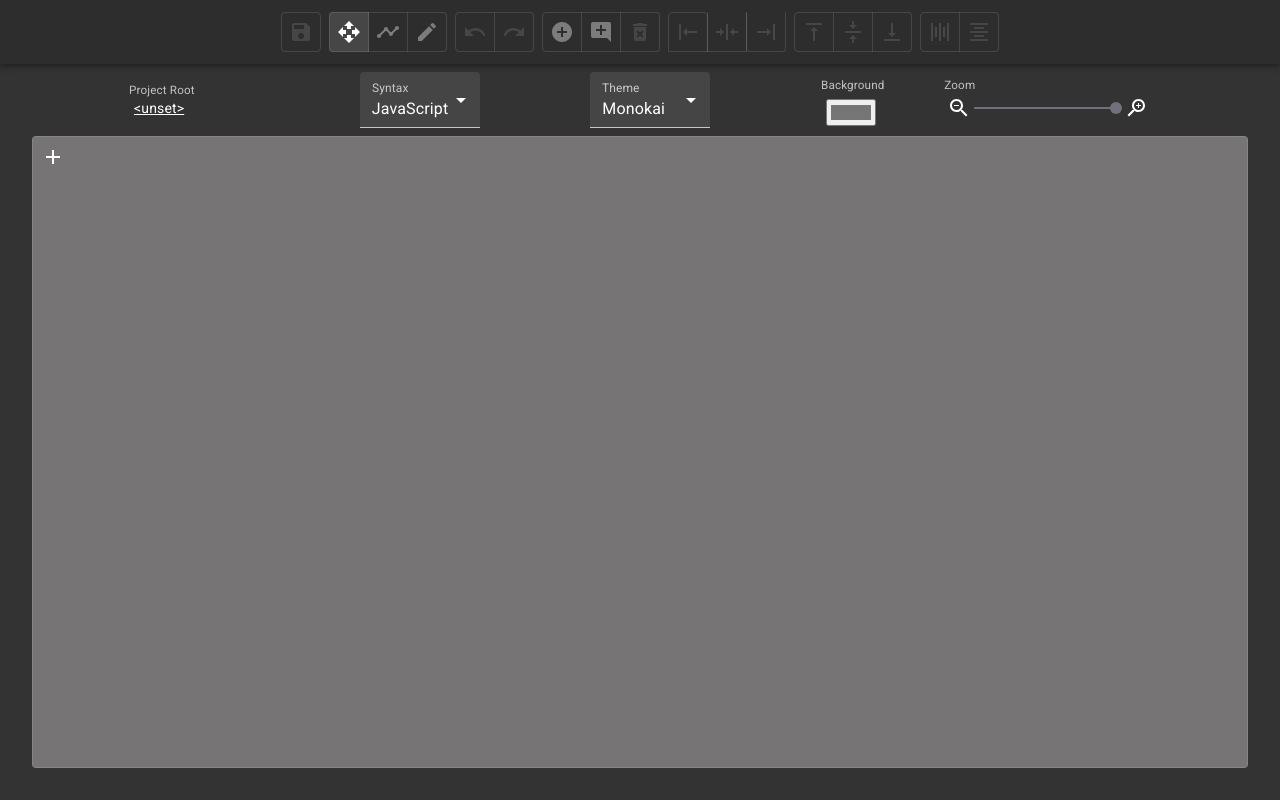
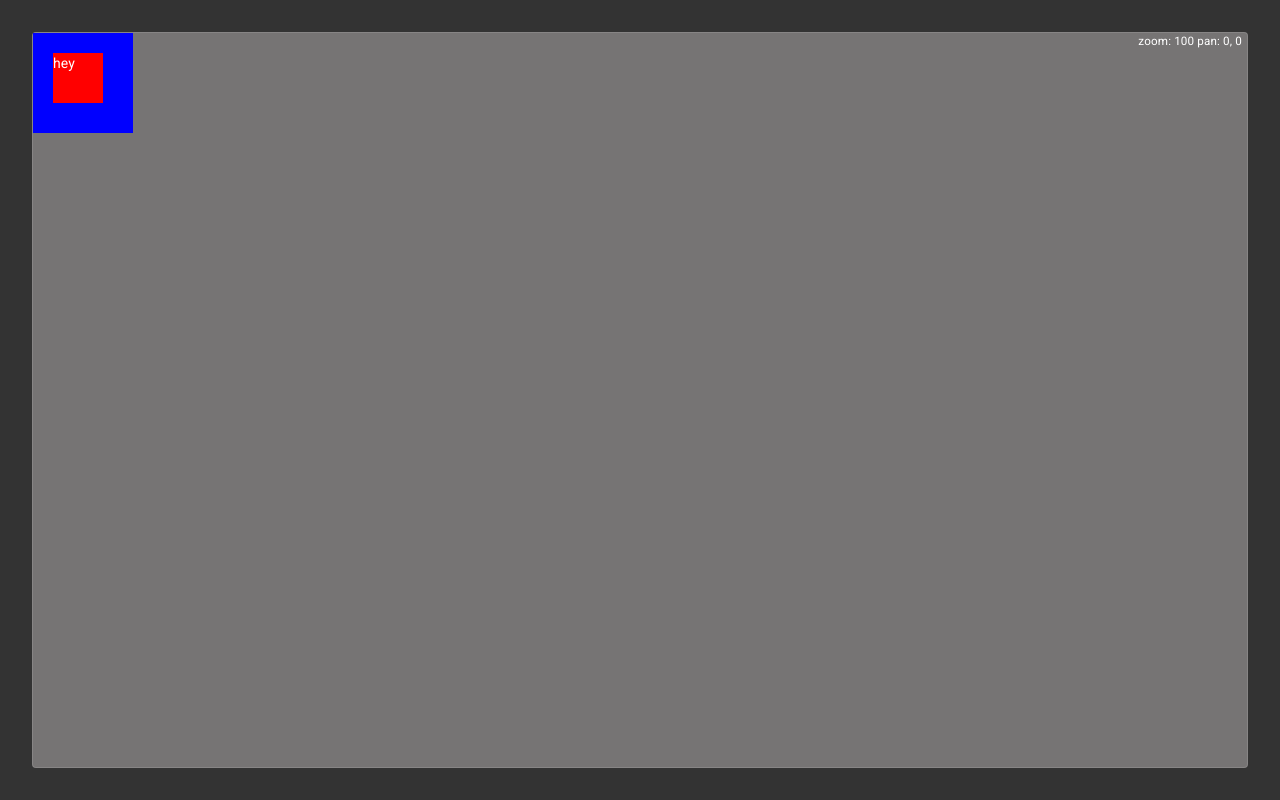
Before and after one commit to dragonworx/codemap, a React (Vite) app: page / in a window 1280 px wide. Built offline with nearby package versions, Linux system fonts and the light colour scheme.

Commit message:
initial commit

```diff
--- a/package.json
+++ b/package.json
@@ -15,6 +15,7 @@
     "typescript": "^3.8.3"
   },
   "dependencies": {
+    "@flatten-js/core": "^1.2.2",
     "@material-ui/core": "^4.9.5",
     "@material-ui/icons": "^4.9.1",
     "@material-ui/lab": "^4.0.0-alpha.46",
--- /dev/null
+++ b/src/components/affineView.tsx
@@ -0,0 +1,131 @@
+import {
+   React,
+   useState,
+   useRef,
+   makeStyles,
+   MouseEvent,
+   KeyboardEvent,
+   WheelEvent,
+} from '~lib';
+import {
+   Keys
+} from '~hooks';
+import { Tuple } from '~core/geom';
+import { Drag } from '~core/drag';
+
+export const MAX_ZOOM = 200;
+export const MIN_ZOOM = 20;
+export const DEFAULT_ZOOM = 100;
+
+export interface AffineViewProps {
+   children: React.ReactNode | React.ReactNode[];
+   zoom?: number;
+   pan?: Tuple;
+   onPan?: (panX: number, panY: number) => void;
+   onZoom?: (zoom: number) => void;
+}
+
+const useStyles = (panX: number, panY: number, zoom: number) => {
+   const scale = zoom / 100;
+   return makeStyles(theme => ({
+      affineTransform: {
+         position: 'absolute',
+         top: 0,
+         left: 0,
+         width: '100%',
+         height: '100%',
+         '& > *': {
+            transform: `translate(${panX}px, ${panY}px) scale(${scale}, ${scale})`,
+         }
+      },
+      debug: {
+         position: 'absolute',
+         top: 0,
+         right: 5,
+         fontSize: 'smaller',
+         transform: 'none!important'
+      },
+      panHover: {
+         cursor: 'grab',
+      },
+      panDrag: {
+         cursor: 'grabbing',
+      },
+   }));
+};
+
+export function AffineView(props: AffineViewProps) {
+   const divElement: React.Ref<HTMLDivElement> = useRef(null);
+   const { zoom: defaultZoom = DEFAULT_ZOOM, pan: defaultPan = { x: 0, y: 0 }, children, onPan, onZoom } = props;
+   const [ zoom, setZoom ] = useState(defaultZoom);
+   const [ panX, setPanX ] = useState(defaultPan.x);
+   const [ panY, setPanY ] = useState(defaultPan.y);
+   const [ isMouseDown, setIsMouseDown ] = useState(false);
+   const [ isPanHover, setIsPanHover ] = useState(false);
+   const [ drag ] = useState(new Drag());
+   const classes = useStyles(panX, panY, zoom)();
+
+   const canvasRect = () => divElement.current!.getBoundingClientRect();
+   const mouseToLocalPoint = (e: MouseEvent) => {
+      const { clientX, clientY } = e;
+      const rect = canvasRect();
+      const x = (clientX - rect.left);
+      const y = (clientY - rect.top);
+      return { x, y } as Tuple;
+   };
+
+   const onMouseDown = (e: MouseEvent) => {
+      setIsMouseDown(true);
+      const point = mouseToLocalPoint(e);
+      drag.start(point, { x: panX, y: panY });
+   }
+
+   const onMouseMove = (e: MouseEvent) => {
+      if (isMouseDown && isPanHover) {
+         const point = mouseToLocalPoint(e);
+         const { x: newPanX, y: newPanY } = drag.value(point);
+         setPanX(newPanX);
+         setPanY(newPanY);
+         onPan && onPan(newPanX, newPanY);
+      }
+   };
+
+   const onMouseUp = () => setIsMouseDown(false);
+
+   const onKeyDown = (e: KeyboardEvent) => {
+      if (e.keyCode === Keys.SPACE) {
+         setIsPanHover(true);
+      }
+   };
+
+   const onKeyUp = (e: KeyboardEvent) => {
+      if (e.keyCode === Keys.SPACE) {
+         setIsPanHover(false);
+      }
+   };
+
+   const onWheel = (e: WheelEvent<HTMLDivElement>) => {
+      const { deltaY } = e;
+      const delta = deltaY > 0 ? 10 : -10;
+      const newZoom = Math.max(MIN_ZOOM, Math.min(MAX_ZOOM, zoom - delta));
+      setZoom(newZoom);
+      onZoom && onZoom(newZoom);
+   };
+
+   return (
+      <div
+         ref={divElement}
+         tabIndex={0}
+         className={`${classes.affineTransform} ${isPanHover ? isMouseDown ? classes.panDrag : classes.panHover : ''}`}
+         onMouseDown={onMouseDown}
+         onMouseMove={onMouseMove}
+         onMouseUp={onMouseUp}
+         onKeyDown={onKeyDown}
+         onKeyUp={onKeyUp}
+         onWheel={onWheel}
+      >
+         {children}
+         <div className={classes.debug}>zoom: {zoom} pan: {panX}, {panY}</div>
+      </div>
+   );
+}
--- a/src/components/app.tsx
+++ b/src/components/app.tsx
@@ -1,4 +1,8 @@
-import * as React from 'react';
+import {
+  React,
+  useState,
+  MouseEvent,
+} from '~lib';
 import Paper from '@material-ui/core/Paper';
 import { makeStyles } from '@material-ui/core/styles';
 import { createMuiTheme, CssBaseline } from '@material-ui/core';
@@ -10,6 +14,9 @@ import {
 } from '~components';
 import { useCommands } from '~commands';
 import { useKeyUpEvent, Keys } from '~hooks';
+
+
+import { AffineView } from '~components/affineView';
 
 const useStyles = makeStyles(theme => ({
   app: {
@@ -24,8 +31,26 @@ const useStyles = makeStyles(theme => ({
     position: 'relative',
     backgroundColor: '#767474',
     flexGrow: 2,
-    marginTop: 0,
+    // marginTop: 0,
   },
+  box1: {
+    position: 'absolute',
+    top: 0,
+    left: 0,
+    width: 100,
+    height: 100,
+    backgroundColor: 'blue',
+    cursor: 'hand',
+ },
+ box2: {
+   position: 'absolute',
+   top: 20,
+   left: 20,
+   width: 50,
+    height: 50,
+    backgroundColor: 'red',
+    cursor: 'wait',
+ }
 }));
 
 const theme = createMuiTheme({
@@ -50,14 +75,38 @@ export function App() {
     }
   });
 
+  // return (
+  //   <ThemeProvider theme={theme}>
+  //     <div className={classes.app}>
+  //       <CssBaseline />
+  //       <ApplicationBar />
+  //       <ProjectSettings />
+  //       <Paper elevation={3} variant="outlined" className={classes.paper}>
+  //         <Canvas />
+  //       </Paper>
+  //     </div>
+  //   </ThemeProvider>
+  // );
+
+  const [pos, setPos] = useState({x: 0, y: 0});
+
   return (
     <ThemeProvider theme={theme}>
       <div className={classes.app}>
         <CssBaseline />
-        <ApplicationBar />
-        <ProjectSettings />
         <Paper elevation={3} variant="outlined" className={classes.paper}>
-          <Canvas />
+          <AffineView>
+            <div
+              className={classes.box1}
+              style={{
+                top: pos.y,
+                left: pos.x,
+              }}
+              onMouseMove={(e: MouseEvent) => setPos({x: pos.x + 1, y: pos.y })}
+          >
+              <div className={classes.box2}>hey</div>
+          </div>
+          </AffineView>
         </Paper>
       </div>
     </ThemeProvider>
--- /dev/null
+++ b/src/components/flatten-js.ts
@@ -0,0 +1,3 @@
+import Flatten from '@flatten-js/core';
+export const Point = Flatten.Point;
+export const Matrix = Flatten.Matrix;
--- a/src/components/nodeView.tsx
+++ b/src/components/nodeView.tsx
@@ -70,7 +70,6 @@ export function NodeView(props: NodeViewProps) {
          const lineY = tops[i];
          if (y >= lineY * scale && y <= (lineY + height) * scale) {
             return i;
-            break;
          }
       }
       return -1;
--- /dev/null
+++ b/src/core/drag.ts
@@ -0,0 +1,17 @@
+import { Tuple } from '~core/geom';
+
+export class Drag {
+   startMousePoint?: Tuple;
+   startValue?: Tuple
+
+   start(point: Tuple, value: Tuple) {
+      this.startMousePoint = point;
+      this.startValue = value;
+   }
+
+   value(currentMousePoint: Tuple) {
+      const x = this.startValue!.x + (currentMousePoint.x - this.startMousePoint!.x);
+      const y = this.startValue!.y + (currentMousePoint.y - this.startMousePoint!.y);
+      return { x, y };
+   }
+}
--- a/src/core/geom.ts
+++ b/src/core/geom.ts
@@ -1,3 +1,9 @@
+
+export interface Tuple {
+   x: number;
+   y: number;
+}
+
 import { View, Serialisable } from '~core';
 
 export class Point implements Serialisable {
```
Also changed, not shown: 1 other file (tests, documents, lock files or other folders).
